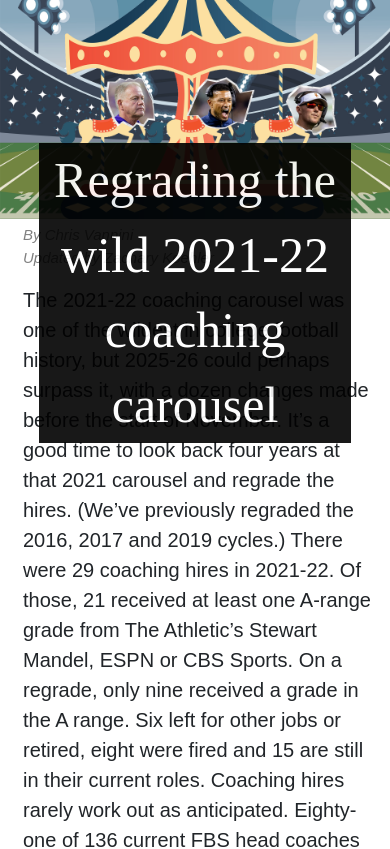
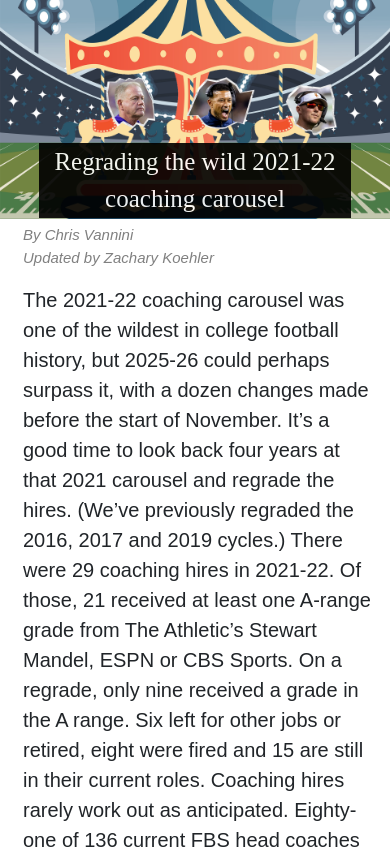
Before and after one commit to zkoehler91/zkoehler-jour352, a plain HTML site: page final-project/index.html in a window 390 px wide. Shown: the top 849 px of the page. Drawn offline with nearby package versions, Linux system fonts and the light colour scheme; a web font is replaced by a local one.

Commit message:
Update style.css

```diff
--- a/final-project/style.css
+++ b/final-project/style.css
@@ -167,3 +167,9 @@ p {
     text-align: center;
     padding-top: 55px;
 }
+@media screen and (max-width: 800px) {
+    .overlay {
+        font-size: 25px;
+    }
+
+}
```
